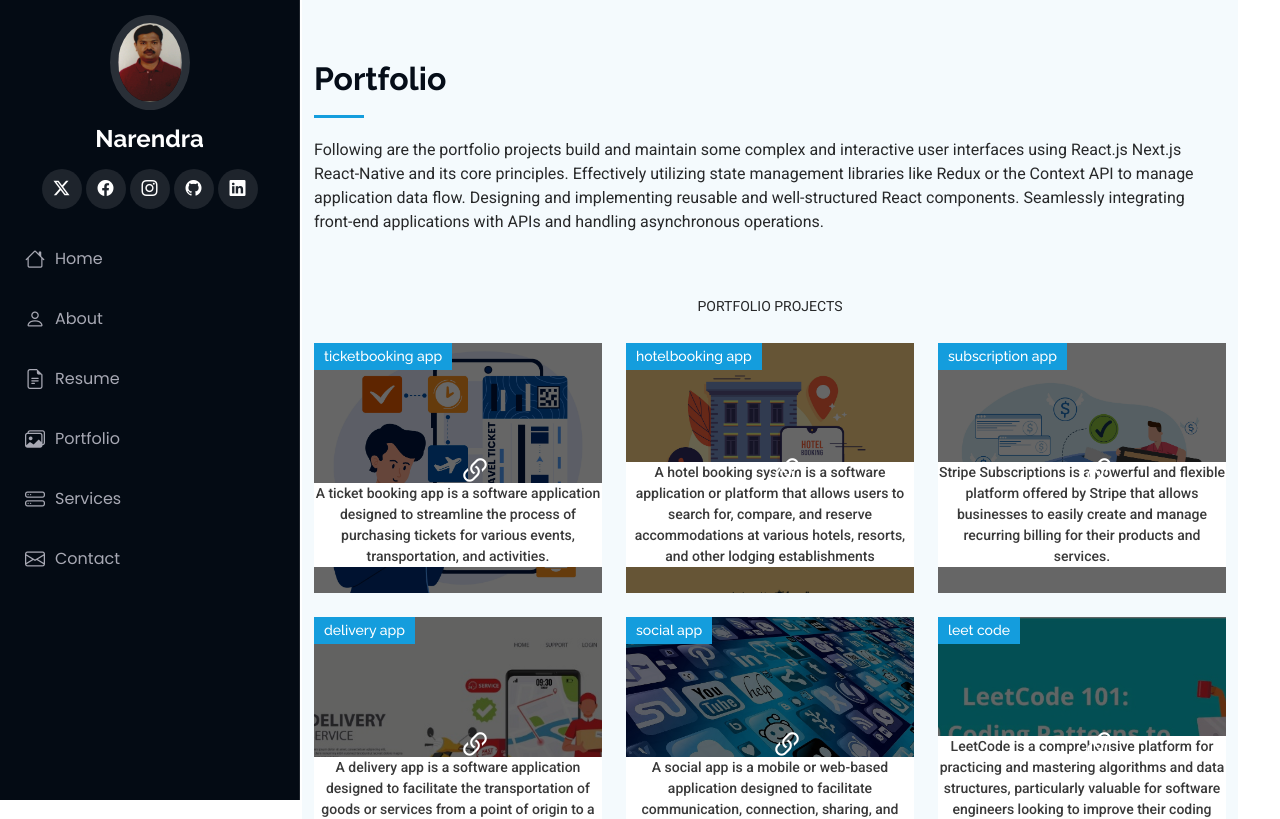
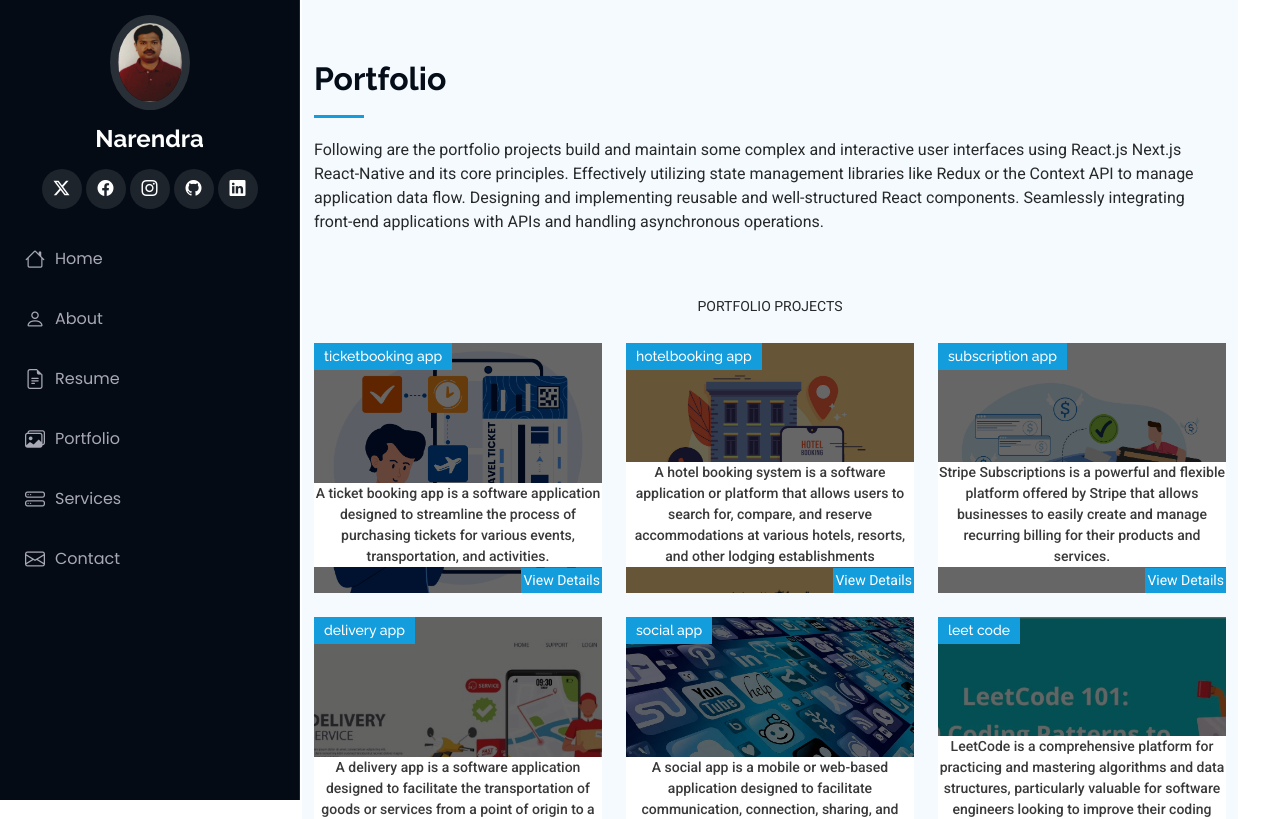
Before and after one commit to narendravs/portfolio-site, a React (Vite) app: page /Portfolio in a window 1280 px wide. Shown: the top 819 px of the page. Built offline with nearby package versions, Linux system fonts and the light colour scheme.

Commit message:
updated the appliation

```diff
--- a/src/App.css
+++ b/src/App.css
@@ -826,18 +826,18 @@ section,
   overflow: hidden;
 }
 
-.portfolio .portfolio-content img {
+/* .portfolio .portfolio-content img {
   transition: 0.3s;
-}
+} */
 
 .portfolio .portfolio-content .portfolio-info {
 
   position: absolute;
   inset: 0;
   z-index: 3;
-  transition: all ease-in-out 0.3s;
   background: rgba(0, 0, 0, 0.6);
   padding: 15px;
+
 }
 
 
@@ -851,8 +851,20 @@ section,
   color: #ffffff;
   display: inline-block;
   background-color: var(--accent-color);
+
 }
 
+.portfolio .portfolio-content .portfolio-info .button {
+  font-size: 14px;
+  position: absolute;
+  bottom: 0;
+  right: 0;
+  padding: 2px;
+  font-weight: 400;
+  color: #ffffff;
+  display: inline-block;
+  background-color: var(--accent-color);
+}
 .portfolio .portfolio-content .portfolio-info p {
   position: absolute;
   bottom: 10px;
@@ -864,10 +876,16 @@ section,
   font-weight: 500;
   color: rgba(8, 8, 8, 0.8);
   background-color: white;
+
 }
 
+/* .portfolio .portfolio-content .portfolio-info p:hover {
+
+  background-color: gray;
+  color: #ffffff;
+} */
 .portfolio .portfolio-content .portfolio-info .preview-link,
-.portfolio .portfolio-content .portfolio-info .details-link {
+/* .portfolio .portfolio-content .portfolio-info .details-link {
   position: absolute;
   left: calc(50% - 40px);
   font-size: 26px;
@@ -875,12 +893,12 @@ section,
   color: #fff;
   transition: 0s;
   line-height: 1.2;
-}
+} */
 
-.portfolio .portfolio-content .portfolio-info .preview-link:hover,
+/* .portfolio .portfolio-content .portfolio-info .preview-link:hover,
 .portfolio .portfolio-content .portfolio-info .details-link:hover {
   color: var(--accent-color);
-}
+} */
 
 .portfolio .portfolio-content .portfolio-info .details-link {
   left: 50%;
@@ -888,18 +906,16 @@ section,
   line-height: 0;
 }
 
-.portfolio .portfolio-content:hover .portfolio-info {
+/* .portfolio .portfolio-content:hover .portfolio-info {
   opacity: 1;
   transform: scale(1.1);
-  text-align: center;
   display: inline-block;
   object-fit: cover;
- justify-content: center;
-}
+} */
 
-.portfolio .portfolio-content:hover img {
+/* .portfolio .portfolio-content:hover img {
   transform: scale(1.1);
-}
+} */
 
 /*--------------------------------------------------------------
 # Services Section
@@ -1289,9 +1305,9 @@ section,
 /*--------------------------------------------------------------
 # Starter Section Section
 --------------------------------------------------------------*/
-.starter-section {
-  /* Add your styles here */
-}
+/* .starter-section {
+
+} */
 .menu {
   top: 0;
   right: 0;
--- a/src/pages/Portfolio/Portfolio.jsx
+++ b/src/pages/Portfolio/Portfolio.jsx
@@ -75,7 +75,7 @@ const Portfolio = () => {
                         className="col-lg-4 col-md-6 portfolio-item isotope-item filter-app"
                         key={ind}
                       >
-                        <div className="portfolio-content h-100" title="More Details">
+                        <div className="portfolio-content h-150" title="More Details">
                           <img
                             style={{
                               width: "430px",
@@ -98,15 +98,20 @@ const Portfolio = () => {
                               <p>{project.description}</p>
                             </Link>
 
-                            <Link
+                           <Link
                               to={`/Portfolio-details/${project.name}`}
                               title="More Details"
-                              className="details-link"
+                              className="button"
                             >
-                              <i className="bi bi-link-45deg"></i>
+                              <spna>View Details</spna>
                             </Link>
+
                           </div>
+
+
+
                         </div>
+
                       </div>
                     );
                   })}
```
